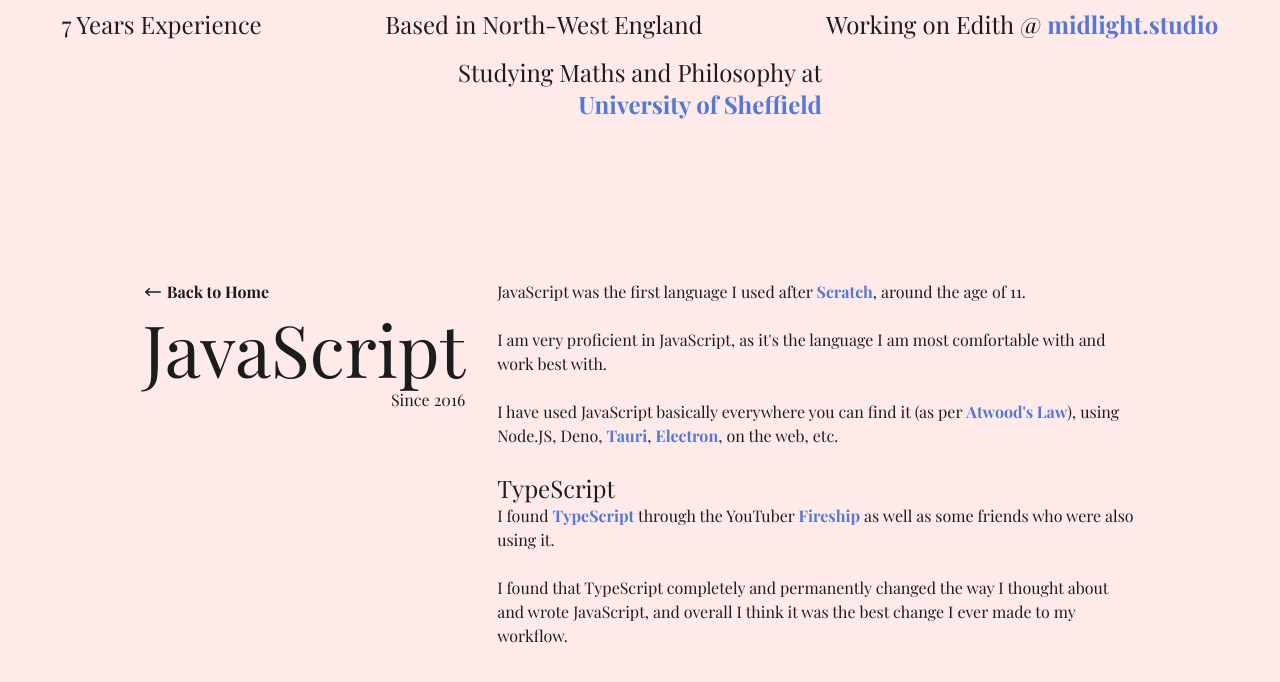
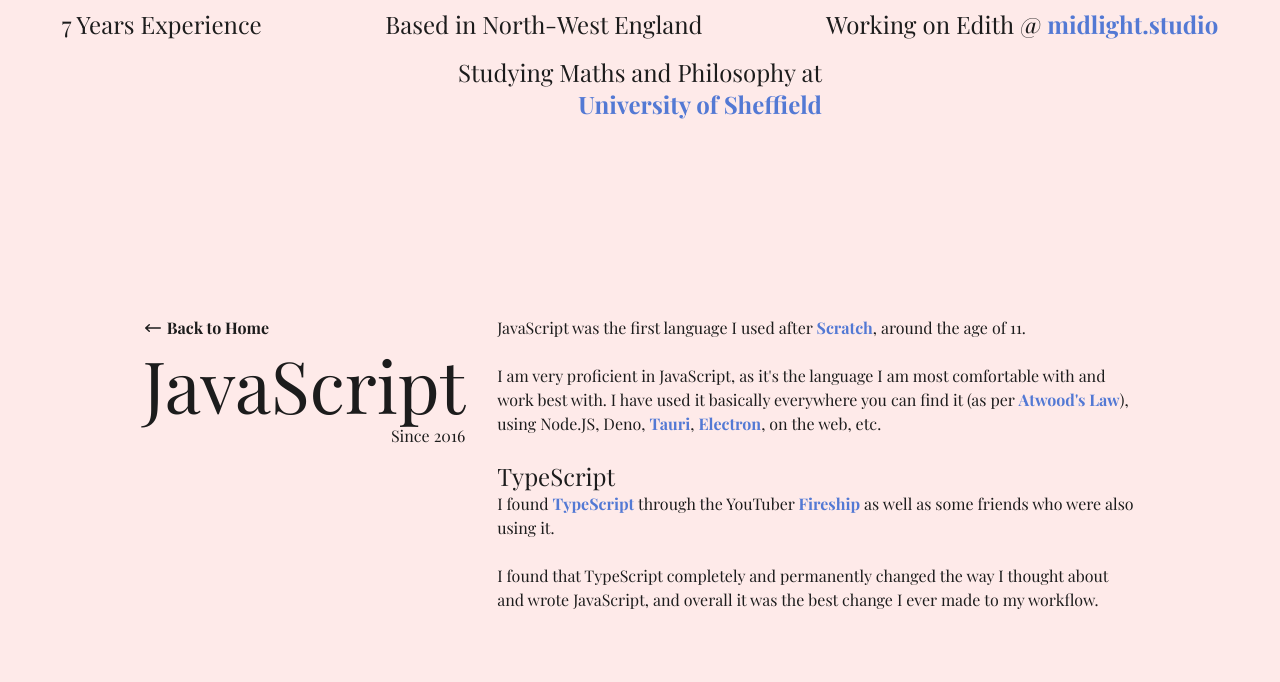
Before and after one commit to edqx/edward.midlight.studio, a SvelteKit app: page /t/js in a window 1280 px wide. Shown: the top 682 px of the page. Built offline with nearby package versions, Linux system fonts and the light colour scheme; a web font is replaced by a local one.

Commit message:
Update language

```diff
--- a/src/routes/(k)/t/js/+page.svelte
+++ b/src/routes/(k)/t/js/+page.svelte
@@ -12,9 +12,8 @@
 
     JavaScript was the first language I used after <a href="https://scratch.mit.edu">Scratch</a>, around the age of 11.
     <br><br>
-    I am very proficient in JavaScript, as it's the language I am most comfortable with and work best with.
-    <br><br>
-    I have used JavaScript basically everywhere you can find it (as per <a href="https://jayaprabhakar.medium.com/rethinking-atwoods-law-64a894b54aa4">Atwood's Law</a>),
+    I am very proficient in JavaScript, as it's the language I am most comfortable with and work best with. I have used
+    it basically everywhere you can find it (as per <a href="https://jayaprabhakar.medium.com/rethinking-atwoods-law-64a894b54aa4">Atwood's Law</a>),
     using Node.JS, Deno, <a href="/t/tauri">Tauri</a>, <a href="/t/electron">Electron</a>, on the web, etc.
     <br><br>
     <span class="text-2xl">TypeScript</span>
@@ -22,6 +21,6 @@
     I found <a href="https://typescriptlang.org">TypeScript</a> through the YouTuber <a href="https://www.youtube.com/watch?v=ahCwqrYpIuM">Fireship</a>
     as well as some friends who were also using it.
     <br><br>
-    I found that TypeScript completely and permanently changed the way I thought about and wrote JavaScript, and overall
-    I think it was the best change I ever made to my workflow.
+    I found that TypeScript completely and permanently changed the way I thought about and wrote JavaScript, and overall it was the best change I ever
+    made to my workflow.
 </Tool>
```
